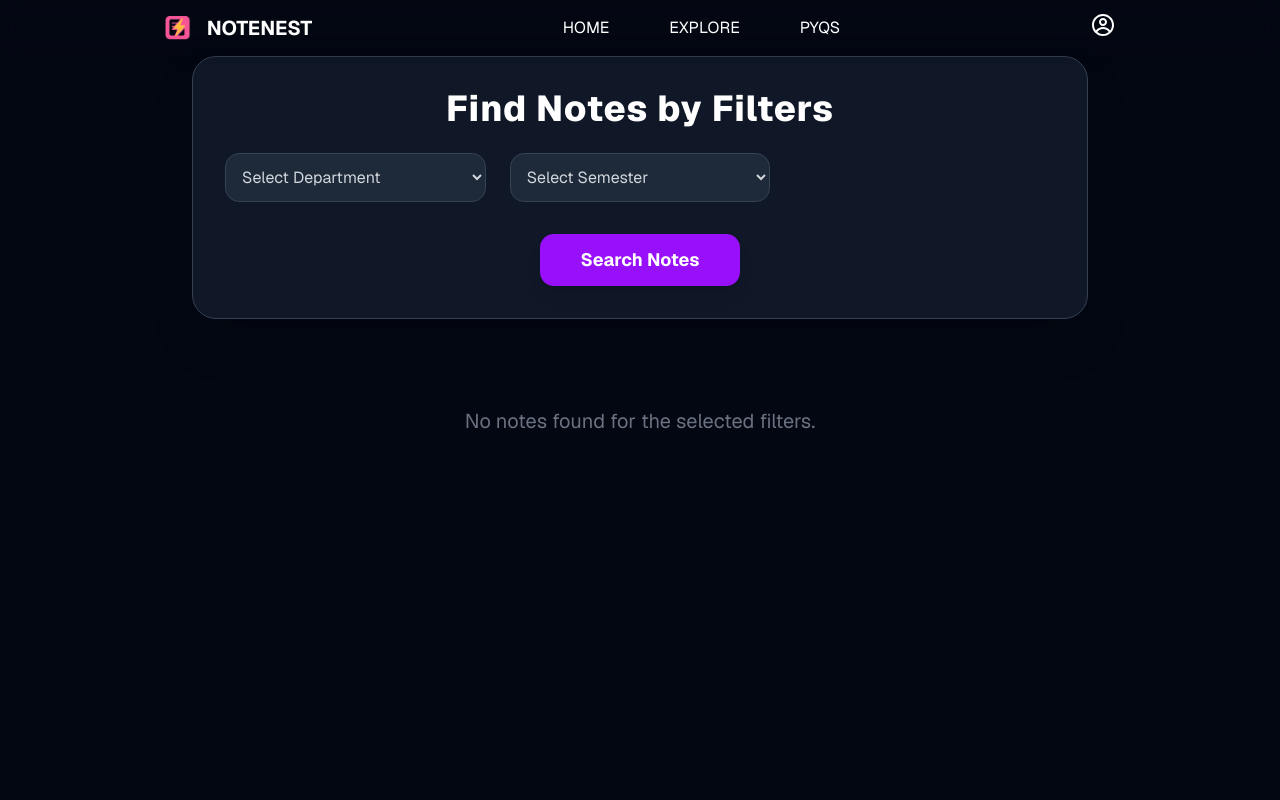
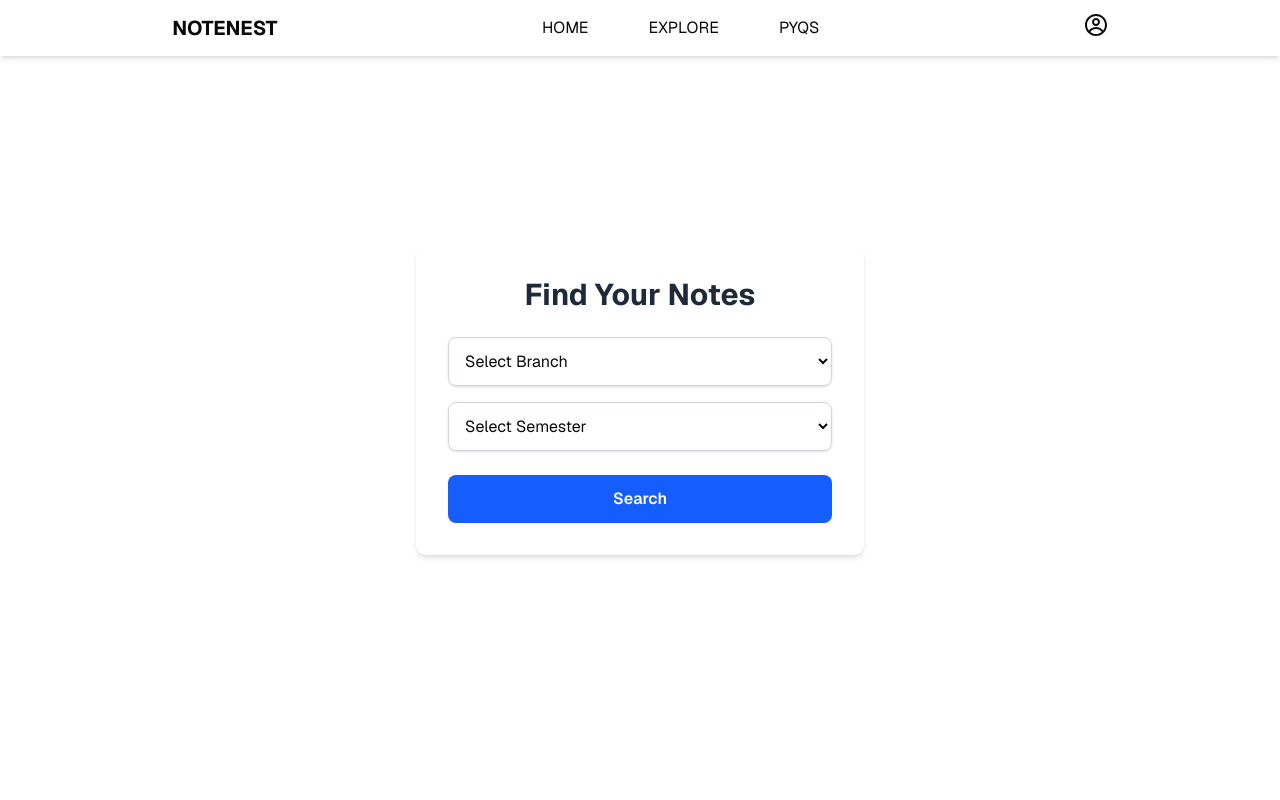
Before and after one commit to kanishk6030/Student-Notes-Sharing-App, a React (Vite) app in the folder frontend/: page /explore in a window 1280 px wide. Shown: the top 800 px of the page. Built offline with nearby package versions, Linux system fonts and the light colour scheme.

Commit message:
Fix:updated the EXplore Page

```diff
--- a/frontend/src/components/Header/Header.jsx
+++ b/frontend/src/components/Header/Header.jsx
@@ -40,14 +40,14 @@ function Header() {
   }
 
   return (
-    <header className="fixed top-0 left-0 w-full h-14 backdrop-blur-md z-50 shadow-md text-white">
+    <header className="fixed top-0 left-0 w-full h-14 backdrop-blur-md z-50 shadow-md">
 
       <nav className="stroke w-full h-full flex justify-around items-center"
       style={{padding:"4px 50px"}}
       >
         <div className="flex items-center">
           <Link to="/" className="uppercase text-xl font-bold flex items-center gap-2">
-          <img src="../logo.png" alt="NoteNest Logo" className="h-6 mr-2" />
+          {/* <img src="../logo.png" alt="NoteNest Logo" className="h-6 mr-2" /> */}
             NoteNest
           </Link>
         </div>
@@ -73,7 +73,7 @@ function Header() {
         <div className="relative" ref={dropdownRef}>
           <button
             onClick={() => setDropdownOpen(!dropdownOpen)}
-            className="text-white text-2xl hover:text-gray-200 focus:outline-none"
+            className=" text-2xl hover:text-gray-200 focus:outline-none"
           >
             <CgProfile />
           </button>
--- a/frontend/src/index.css
+++ b/frontend/src/index.css
@@ -10,7 +10,7 @@
 html,body{
     height: 100%;
     width: 100%;
-    background-color: rgb(31, 30, 30);
+    /* background-color: rgb(31, 30, 30); */
 }
 
 nav ul {
--- a/frontend/src/pages/Explore/Explore.jsx
+++ b/frontend/src/pages/Explore/Explore.jsx
@@ -1,117 +1,98 @@
-// src/pages/ExploreWithFilters.jsx
-import React, { useState, useEffect } from "react";
-import { useNotes } from "../../contexts/useNotes";
-import CircularIndeterminate from "../../components/Loading/Loading";
-import NotesCard from "../../components/NotesCard/NotesCard";
+// Explore.jsx
+import React, { useState, useEffect } from 'react';
+import { useNavigate } from 'react-router-dom';
+import { FiAlertCircle, FiX } from 'react-icons/fi'; // Import icons
 
-// Dummy data for dropdowns. You should replace this with data from your backend.
-const departments = ["Computer Science", "Electrical Engineering", "Mechanical Engineering", "Civil Engineering"];
-const semesters = ["1", "2", "3", "4", "5", "6", "7", "8"];
-// const subjects = ["Data Structures", "Algorithms", "Operating Systems", "Computer Networks", "Database Management Systems", "Artificial Intelligence"];
+const Explore = () => {
+    const [selectedBranch, setSelectedBranch] = useState('');
+    const [selectedSemester, setSelectedSemester] = useState('');
+    const [branches, setBranches] = useState([]);
+    const [semesters, setSemesters] = useState([]);
+    const [isLoading, setIsLoading] = useState(true);
+    const [showAlert, setShowAlert] = useState(false);
+    const [alertMessage, setAlertMessage] = useState('');
+    const navigate = useNavigate();
 
-function ExploreWithFilters() {
-  const [selectedDepartment, setSelectedDepartment] = useState("");
-  const [selectedSemester, setSelectedSemester] = useState("");
-  const [filteredNotes, setFilteredNotes] = useState([]);
-  const [isSearching, setIsSearching] = useState(false);
+    // Simulating an API call to get branches and years
+    useEffect(() => {
+        setIsLoading(true);
+        // Replace this with your actual API call
+        const fetchedData = {
+            branches: ['Computer Science', 'Electrical', 'Mechanical', 'Civil', 'Information Technology'],
+            semesters: ['1', '2', '3', '4', '5', '6', '7', '8']
+        };
+        setBranches(fetchedData.branches);
+        setSemesters(fetchedData.semesters);
+        setIsLoading(false);
+    }, []);
 
-  //   // This is a placeholder. You'll likely want to call a specific API endpoint
-  //   // to fetch notes based on the filters. For now, we'll get all notes.
-  //   getAllNotes();
-  // }, [getAllNotes]);
-
-  const handleSearch = async () => {
-  if (!selectedSemester || !selectedDepartment) {
-    alert("Please select both Semester and Department");
-    return;
+    const handleSearch = () => {
+        if (selectedBranch && selectedSemester) {
+            setShowAlert(false); // Hide the alert if all fields are selected
+            const encodedBranch = selectedBranch.replace(/\s+/g, '-').toLowerCase();
+            navigate(`/explore/${encodedBranch}/${selectedSemester}`);
+        } else {
+            // Display a custom alert message
+            setAlertMessage('Please select both a branch and a semester.');
+            setShowAlert(true);
+            // Optionally, hide the alert after a few seconds
+            setTimeout(() => {
+                setShowAlert(false);
+            }, 5000);
         }
-
-  setIsSearching(true);
-  try {
-    const res = await api.get(
-      `/notes/${encodeURIComponent(selectedSemester)}/${encodeURIComponent(selectedDepartment)}`
-    );
-
-    if (res.data.success) {
-      setFilteredNotes(res.data.notes);
-    } else {
-      setFilteredNotes([]);
-      console.warn(res.data.message);
-    }
-  } catch (error) {
-    console.error("Error fetching notes:", error.response?.data || error.message);
-    setFilteredNotes([]);
-  } finally {
-    setIsSearching(false);
-  };
     };
 
     return (
-    <div className="min-h-screen bg-gray-950 text-gray-200 p-6 sm:p-10 lg:p-14 pt-20 flex flex-col items-center">
-      <div className="bg-gray-900 rounded-3xl shadow-2xl p-8 w-full max-w-4xl backdrop-blur-md bg-opacity-70 border border-gray-700">
-        <h2 className="text-3xl sm:text-4xl font-extrabold text-white mb-6 text-center tracking-wide">
-          Find Notes by Filters
-        </h2>
-        <div className="grid grid-cols-1 md:grid-cols-2 lg:grid-cols-3 gap-6 mb-8">
-          {/* Department Dropdown */}
+        <div className='min-h-screen flex items-center justify-center  p-4 relative z-10'>
+            <div className='p-8 bg-white rounded-lg shadow-md w-full max-w-md space-y-6'>
+                <h1 className='text-3xl font-bold text-center text-gray-800'>Find Your Notes</h1>
+
+                {/* Custom Alert */}
+                {showAlert && (
+                    <div className="bg-red-100 border border-red-400 text-red-700 px-4 py-3 rounded relative flex items-center justify-between transition-all duration-300 transform scale-100 animate-fade-in-up" role="alert">
+                        <div className="flex items-center">
+                            <FiAlertCircle className="mr-3" />
+                            <span className="block sm:inline">{alertMessage}</span>
+                        </div>
+                        <button onClick={() => setShowAlert(false)} className="text-red-700 hover:text-red-900 ml-4">
+                            <FiX />
+                        </button>
+                    </div>
+                )}
+
+                <div className='space-y-4'>
                     <select
-            value={selectedDepartment}
-            onChange={(e) => setSelectedDepartment(e.target.value)}
-            className="w-full p-3 rounded-xl bg-gray-800 text-gray-300 border border-gray-700 focus:outline-none focus:ring-2 focus:ring-purple-500 transition-colors duration-300"
+                        value={selectedBranch}
+                        onChange={(e) => setSelectedBranch(e.target.value)}
+                        className='block w-full p-3 border border-gray-300 rounded-md shadow-sm focus:outline-none focus:ring-2 focus:ring-blue-500 focus:border-transparent transition-all duration-300'
                     >
-            <option value="">Select Department</option>
-            {departments.map((dept) => (
-              <option key={dept} value={dept}>
-                {dept}
-              </option>
+                        <option value="">Select Branch</option>
+                        {branches.map(branch => (
+                            <option key={branch} value={branch}>{branch}</option>
                         ))}
                     </select>
 
-          {/* Semester Dropdown */}
                     <select
                         value={selectedSemester}
                         onChange={(e) => setSelectedSemester(e.target.value)}
-            className="w-full p-3 rounded-xl bg-gray-800 text-gray-300 border border-gray-700 focus:outline-none focus:ring-2 focus:ring-purple-500 transition-colors duration-300"
+                        className='block w-full p-3 border border-gray-300 rounded-md shadow-sm focus:outline-none focus:ring-2 focus:ring-blue-500 focus:border-transparent transition-all duration-300'
                     >
                         <option value="">Select Semester</option>
-            {semesters.map((sem) => (
-              <option key={sem} value={sem}>
-                {sem}
-              </option>
+                        {semesters.map(semester => (
+                            <option key={semester} value={semester}>{semester}</option>
                         ))}
                     </select>
-
                 </div>
 
-        {/* Search Button */}
-        <div className="text-center">
                 <button
                     onClick={handleSearch}
-            className="w-full md:w-auto bg-purple-600 text-white py-3 px-10 rounded-xl font-bold text-lg shadow-lg hover:bg-purple-700 transition-colors duration-300 ease-in-out transform hover:scale-105"
+                    className='w-full py-3 px-4 bg-blue-600 text-white font-semibold rounded-md hover:bg-blue-700 transition duration-300'
                 >
-            Search Notes
+                    Search
                 </button>
             </div>
         </div>
+    );
+};
 
-      {/* Notes list */}
-      <div className="mt-12 w-full max-w-6xl">
-        {isSearching ? (
-          <p className="flex justify-center items-center h-[50vh]">
-            <CircularIndeterminate />
-          </p>
-        ) : filteredNotes.length > 0 ? (
-          <div className="grid gap-6 sm:grid-cols-2 lg:grid-cols-3 xl:grid-cols-4">
-            {filteredNotes.map((note) => (
-              <NotesCard key={note.id} note={note} />
-            ))}
-          </div>
-        ) : (
-          <p className="text-center text-gray-500 text-xl mt-10">No notes found for the selected filters.</p>
-        )}
-      </div>
-    </div>
-  );
-}
-
-export default ExploreWithFilters;
+export default Explore;
--- a/frontend/src/pages/Login.jsx
+++ b/frontend/src/pages/Login.jsx
@@ -19,7 +19,9 @@ function Login() {
     e.preventDefault();
     setError("");
     try {
-      await login(form.email, form.password);
+      if (await login(form.email, form.password)){
+        console.log("Receive the request of the login")
+      };
       navigate("/")
     } catch (error) {
         console.log(error)
--- a/frontend/src/pages/Pyqs/Pyqs.jsx
+++ b/frontend/src/pages/Pyqs/Pyqs.jsx
@@ -18,7 +18,7 @@ const Pyqs = () => {
         setIsLoading(true);
         // Replace this with your actual API call
         const fetchedData = {
-            branches: ['Computer Science', 'Electrical', 'Mechanical', 'Civil'],
+            branches: ['Computer Science', 'Electrical', 'Mechanical', 'Civil','Information Technology'],
             years: ['2023', '2022', '2021', '2020']
         };
         setBranches(fetchedData.branches);
```
Also changed, not shown: frontend/src/pages/Home/Home.jsx (+3 -5 lines). Lines whose indentation alone changed are shown as unchanged.
